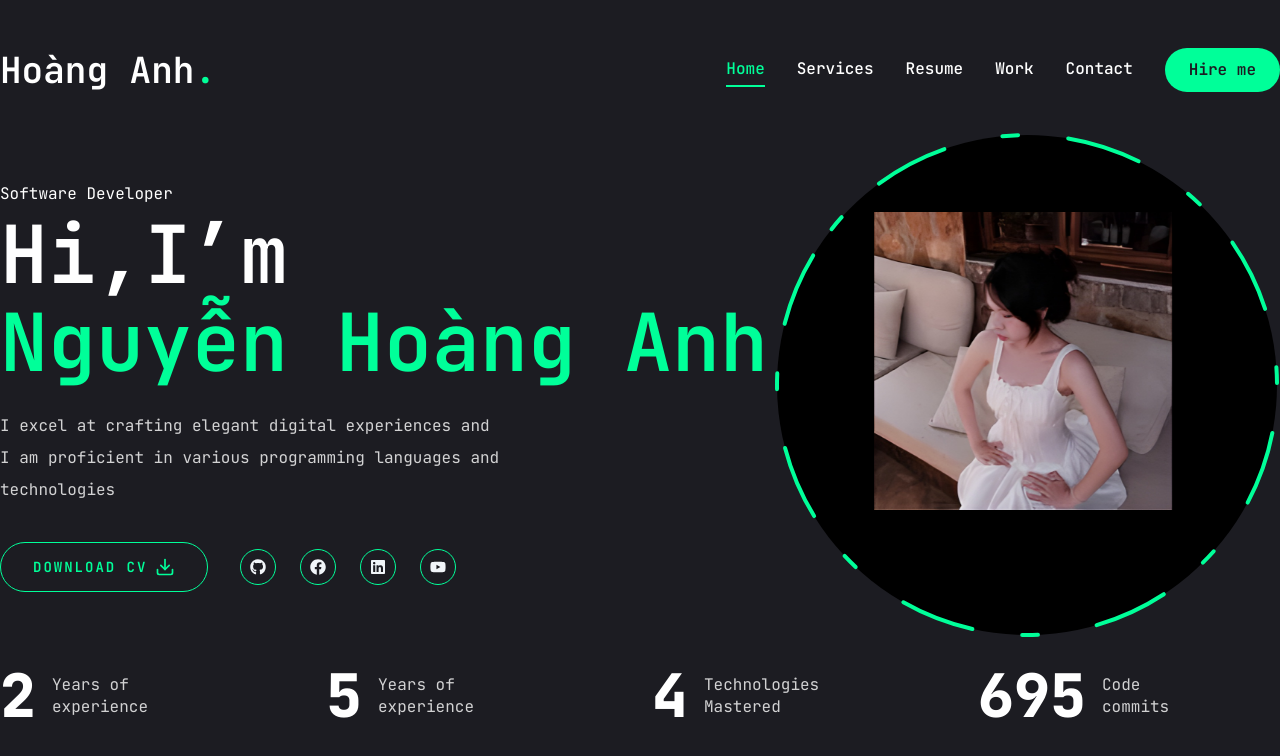
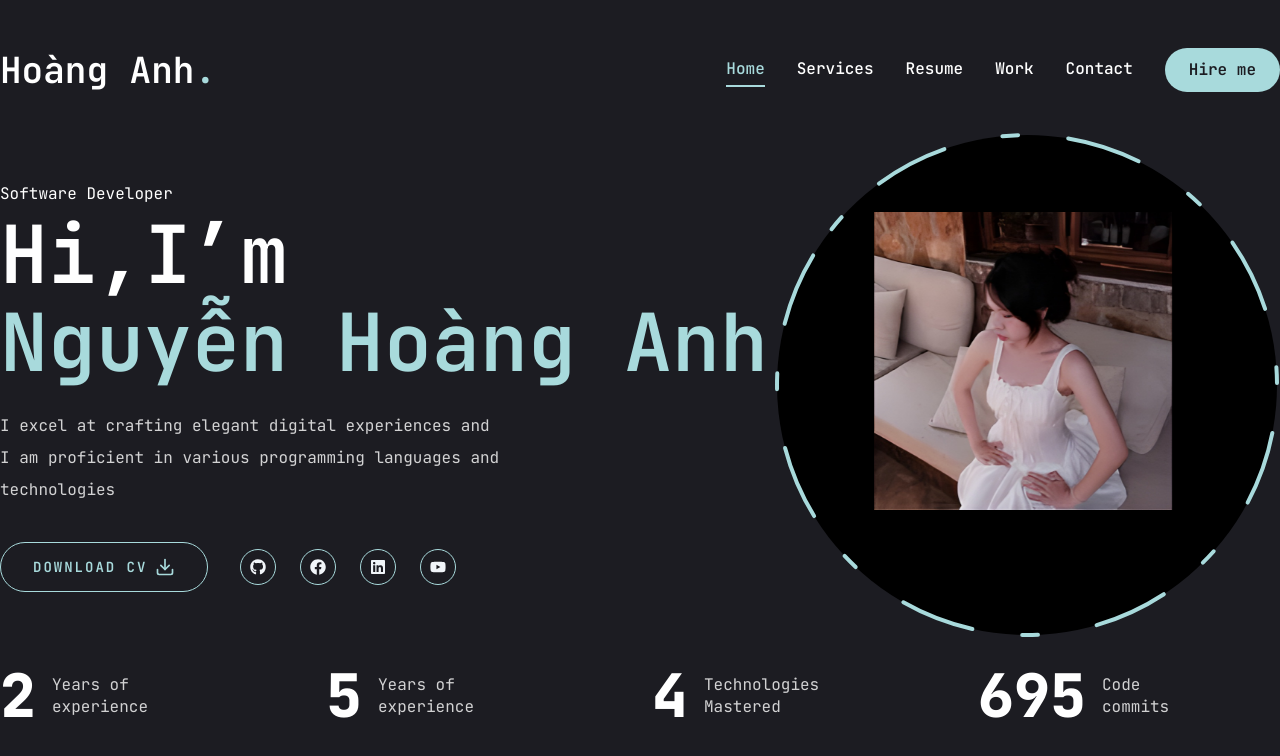
Before and after one commit to nguyennanhcd/Portfolio, a Next.js app: page / in a window 1280 px wide. Shown: the top 756 px of the page. Built offline with nearby package versions, Linux system fonts and the light colour scheme.

Commit message:
fix: change page color and fix button errors

```diff
--- a/app/globals.css
+++ b/app/globals.css
@@ -14,8 +14,8 @@
   --breakpoint-xxl: 1536px;
 
   --font-primary: "var(--font-jetbrainsMono)";
-  --color-accent-default: oklch(0.8791 0.2134 155.95);
-  --color-accent-hover: oklch(0.7999 0.1936 156.11);
+  --color-accent-default: oklch(0.8542 0.0517 199.29);
+  --color-accent-hover: oklch(0.9066 0.0517 199.29);
   --color-primary: oklch(0.2291 0.0115 285.46)
 }
 
@@ -37,7 +37,7 @@
   }
 
   .text-outline-hover {
-    -webkit-text-stroke: 1px #00ff99;
+    -webkit-text-stroke: 1px oklch(0.8542 0.0517 199.29);
   }
 
   .text-outline {
@@ -45,7 +45,7 @@
   }
 
   .group:hover .text-outline-hover {
-    -webkit-text-stroke: 1px #00ff99;
+    -webkit-text-stroke: 1px oklch(0.8542 0.0517 199.29);
   }
 
 }
--- a/app/work/page.tsx
+++ b/app/work/page.tsx
@@ -137,7 +137,7 @@ const Work = () => {
 
               {/* slider button */}
               <WorkSliderBtns
-                containerStyles='flex gap-2 absolute right-4 bottom-[calc(50%_-_22px)] xl:bottom-0 z-20 w-full justify-between xl:w-max xl:justify-none'
+                containerStyles='flex gap-2 absolute right-0 bottom-[calc(50%_-_22px)] xl:bottom-0 z-20 w-full justify-between xl:w-max xl:justify-none'
                 btnStyles='bg-accent-default hover:bg-accent-hover text-primary text-[22px] w-[44px] h-[44px] flex justify-center items-center transition-all'
               />
             </Swiper>
--- a/components/Photo.tsx
+++ b/components/Photo.tsx
@@ -10,7 +10,11 @@ const Photo = () => {
         initial={{ opacity: 0 }}
         animate={{
           opacity: 1,
-          transition: { delay: 2, duration: 0.4, ease: 'easeInOut' },
+          transition: {
+            delay: 2,
+            duration: 0.4,
+            ease: 'easeInOut',
+          },
         }}
       >
         {/*Image */}
@@ -19,7 +23,11 @@ const Photo = () => {
           initial={{ opacity: 0 }}
           animate={{
             opacity: 1,
-            transition: { delay: 2.4, duration: 0.4, ease: 'easeInOut' },
+            transition: {
+              delay: 2.4,
+              duration: 0.4,
+              ease: 'easeInOut',
+            },
           }}
         >
           <Image
@@ -43,13 +51,17 @@ const Photo = () => {
             cx='253'
             cy='253'
             r='250'
-            stroke='#00ff99'
+            stroke='#A8DADC'
             strokeWidth='4'
             strokeLinecap='round'
             strokeLinejoin='round'
             initial={{ strokeDasharray: '24 10 0 0' }}
             animate={{
-              strokeDasharray: ['15 120 25 25', '16 25 92 72', '4 250 22 22'],
+              strokeDasharray: [
+                '15 120 25 25',
+                '16 25 92 72',
+                '4 250 22 22',
+              ],
               rotate: [120, 360],
             }}
             transition={{
```
